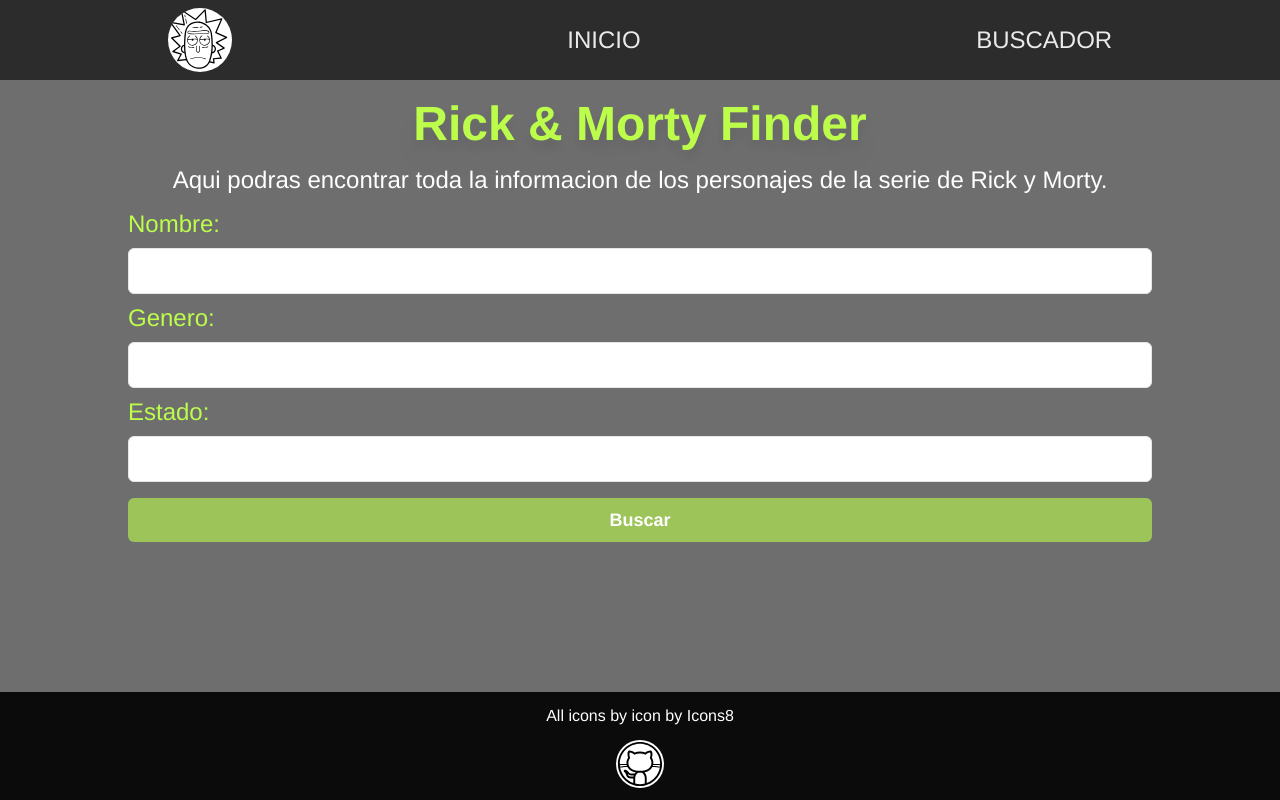
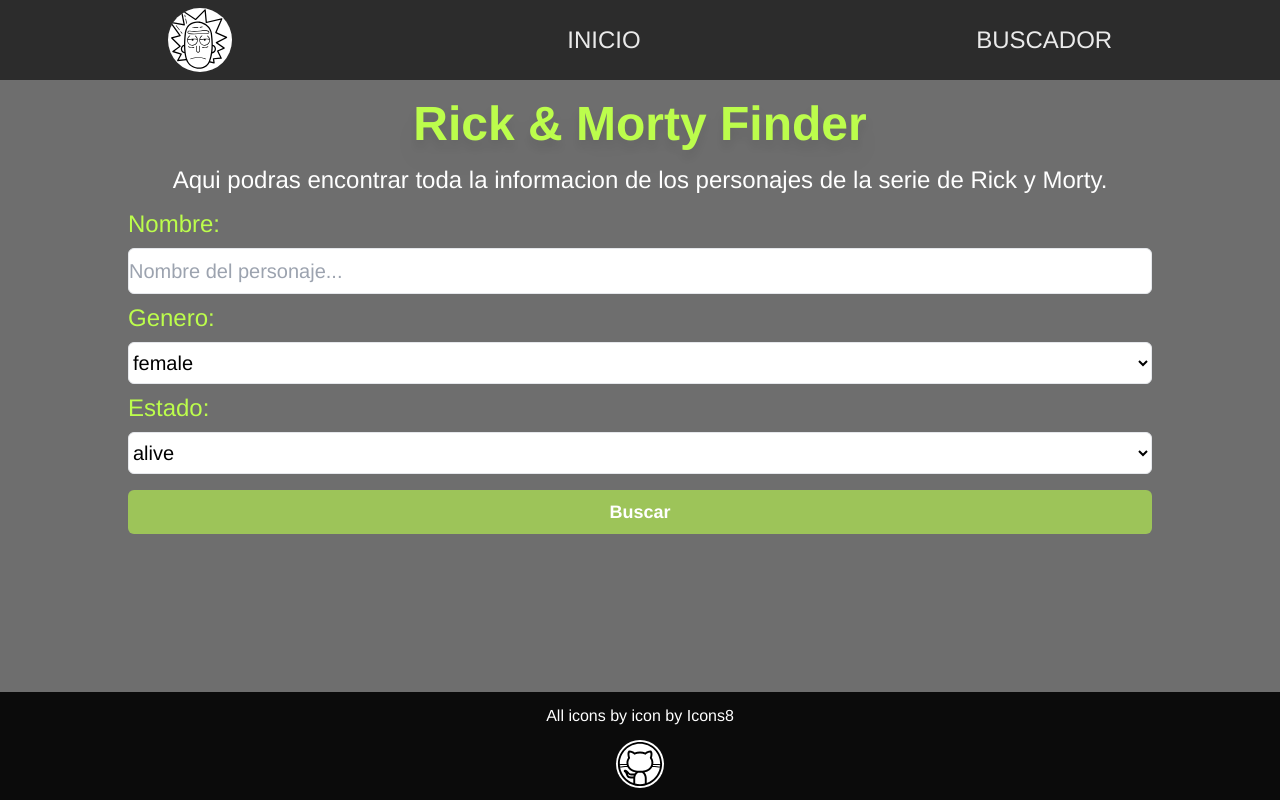
Before and after one commit to Alexises99/Rick-Morty-Finder, a React (Create React App) app: page /search in a window 1280 px wide. Built offline with nearby package versions, Linux system fonts and the light colour scheme.

Commit message:
interfaces refactor y select component

```diff
--- a/src/components/Character.tsx
+++ b/src/components/Character.tsx
@@ -9,8 +9,8 @@
   return (
     <div className="bg-white/90 border-primary-green border-2 rounded-lg my-4">
       <Link to={`/character/:id`} className="flex flex-col p-4 text-center">
-        <img src={img} alt={name} />
-        <h3>{name}</h3>
+        <img src={img} alt={name} className="rounded-lg" />
+        <h3 className="mt-3">{name}</h3>
       </Link>
     </div>
   );
--- a/src/components/InputForm.tsx
+++ b/src/components/InputForm.tsx
@@ -4,9 +4,10 @@
   name: string;
   labelTag: string;
   values: UseFieldType;
+  placeholder?: string;
 }
 
-const InputForm = ({ name, labelTag, values }: InputFormProps) => {
+const InputForm = ({ name, labelTag, values, placeholder }: InputFormProps) => {
   return (
     <div className="mb-2">
       <label htmlFor={name} className="block font-medium text-primary-green text-lg md:text-2xl">
@@ -14,6 +15,7 @@
       </label>
       <input
         name={name}
+        placeholder={placeholder}
         className="w-full py-2 mt-2 bg-white border rounded-md focus:border-primary-green/80 focus:ring-primary-green/50 focus:outline-none focus:ring focus:ring-opacity-40 md:text-lg lg:text-xl"
         {...values}
       />
--- /dev/null
+++ b/src/components/SelectForm.tsx
@@ -0,0 +1,31 @@
+import { UseSelectType } from '../hooks/useSelect';
+
+interface SelectFormProps {
+  options: Array<string>;
+  name: string;
+  labelTag: string;
+  values: UseSelectType;
+}
+
+const SelectForm = ({ name, labelTag, options, values }: SelectFormProps) => {
+  return (
+    <div className="mb-2">
+      <label htmlFor={name} className="block font-medium text-primary-green text-lg md:text-2xl">
+        {labelTag}:{' '}
+      </label>
+      <select
+        name={name}
+        {...values}
+        className="w-full py-2 mt-2 bg-white border rounded-md focus:border-primary-green/80 focus:ring-primary-green/50 focus:outline-none focus:ring focus:ring-opacity-40 md:text-lg lg:text-xl"
+      >
+        {options.map((option) => (
+          <option key={option} value={option.toLowerCase()}>
+            {option}
+          </option>
+        ))}
+      </select>
+    </div>
+  );
+};
+
+export default SelectForm;
--- /dev/null
+++ b/src/hooks/useSelect.ts
@@ -0,0 +1,19 @@
+import { useState } from 'react';
+
+export interface UseSelectType {
+  value: string;
+  onChange: (event: React.ChangeEvent<HTMLSelectElement>) => void;
+}
+
+export const useSelect = () => {
+  const [value, setValue] = useState<string>('');
+
+  const onChange = (event: React.ChangeEvent<HTMLSelectElement>) => {
+    setValue(event.target.value);
+  };
+
+  return {
+    value,
+    onChange,
+  };
+};
--- a/src/interfaces/character.interface.ts
+++ b/src/interfaces/character.interface.ts
@@ -19,6 +19,15 @@
   created: string;
 }
 
-type Status = 'alive' | 'dead' | 'unknown';
+export enum Status {
+  Alive = 'alive',
+  Dead = 'dead',
+  Unknown = 'unkown',
+}
 
-type Gender = 'female' | 'male' | 'genderless' | 'unknown';
+export enum Gender {
+  Female = 'female',
+  Male = 'male',
+  Genderless = 'genderless',
+  Unknown = 'unkown',
+}
--- a/src/pages/Search.tsx
+++ b/src/pages/Search.tsx
@@ -1,14 +1,16 @@
 import React, { useState } from 'react';
 import Character from '../components/Character';
 import InputForm from '../components/InputForm';
+import SelectForm from '../components/SelectForm';
 import { useField } from '../hooks/useField';
-import { CharacterType } from '../interfaces/character.interface';
+import { useSelect } from '../hooks/useSelect';
+import { CharacterType, Gender, Status } from '../interfaces/character.interface';
 import { ResponseApi } from '../interfaces/response.interface';
 
 const Search = () => {
   const { reset: resetName, ...name } = useField('text');
-  const { reset: resetGenre, ...genre } = useField('text');
-  const { reset: resetStatus, ...status } = useField('text');
+  const { ...genre } = useSelect();
+  const { ...status } = useSelect();
 
   const [characters, setCharacters] = useState<Array<CharacterType>>([]);
 
@@ -37,10 +39,9 @@
           Aqui podras encontrar toda la informacion de los personajes de la serie de Rick y Morty.
         </p>
         <form className="md:max-w-5xl mx-auto" onSubmit={handleSubmit}>
-          <InputForm labelTag="Nombre" name="name" values={name} />
-          <InputForm labelTag="Genero" name="genre" values={genre} />
-          <InputForm labelTag="Estado" name="status" values={status} />
-
+          <InputForm labelTag="Nombre" name="name" values={name} placeholder="Nombre del personaje..." />
+          <SelectForm labelTag="Genero" name="genre" values={genre} options={Object.values(Gender)} />
+          <SelectForm labelTag="Estado" name="status" values={status} options={Object.values(Status)} />
           <button
             type="submit"
             className="mt-2 w-full text-white font-bold text-lg rounded-md p-2 bg-primary-green/60 focus:border-cyan-600 focus:ring-cyan-300"
```
